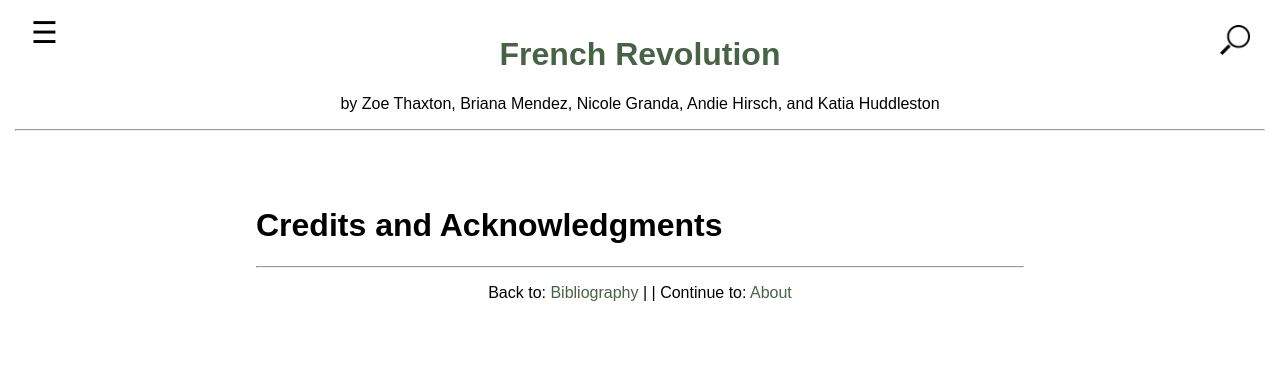
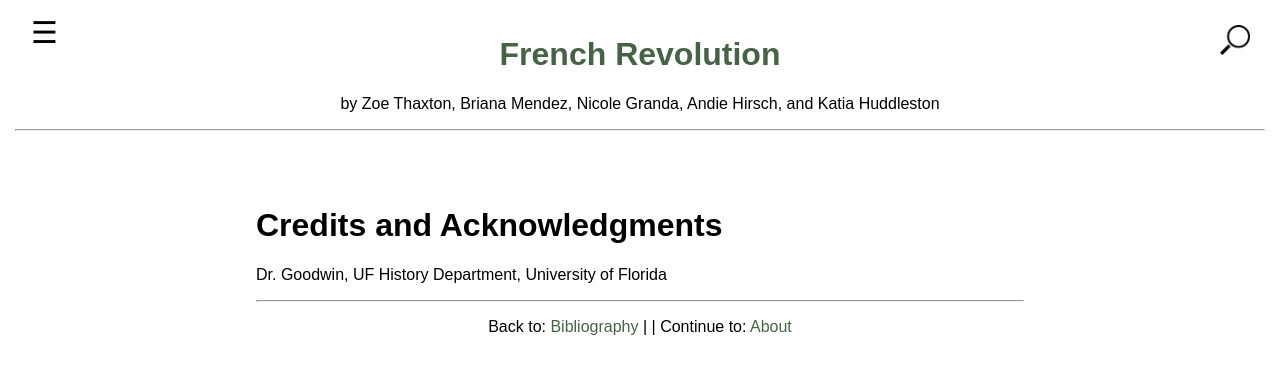
Before and after one commit to zoethaxton/Thaxton-Zoe-EUH-3205, a Jekyll site: the page built from 006_credits_acknowledgments.md, in a window 1280 px wide. Shown: the top 374 px of the page. Built offline with Jekyll 4.4.1, drawn with Linux system fonts in a browser that asks for light colours.

Commit message:
Update 006_credits_acknowledgments.md

```diff
--- a/006_credits_acknowledgments.md
+++ b/006_credits_acknowledgments.md
@@ -5,3 +5,4 @@ number: 6
 ---
 
 # Credits and Acknowledgments
+Dr. Goodwin, UF History Department, University of Florida
```
